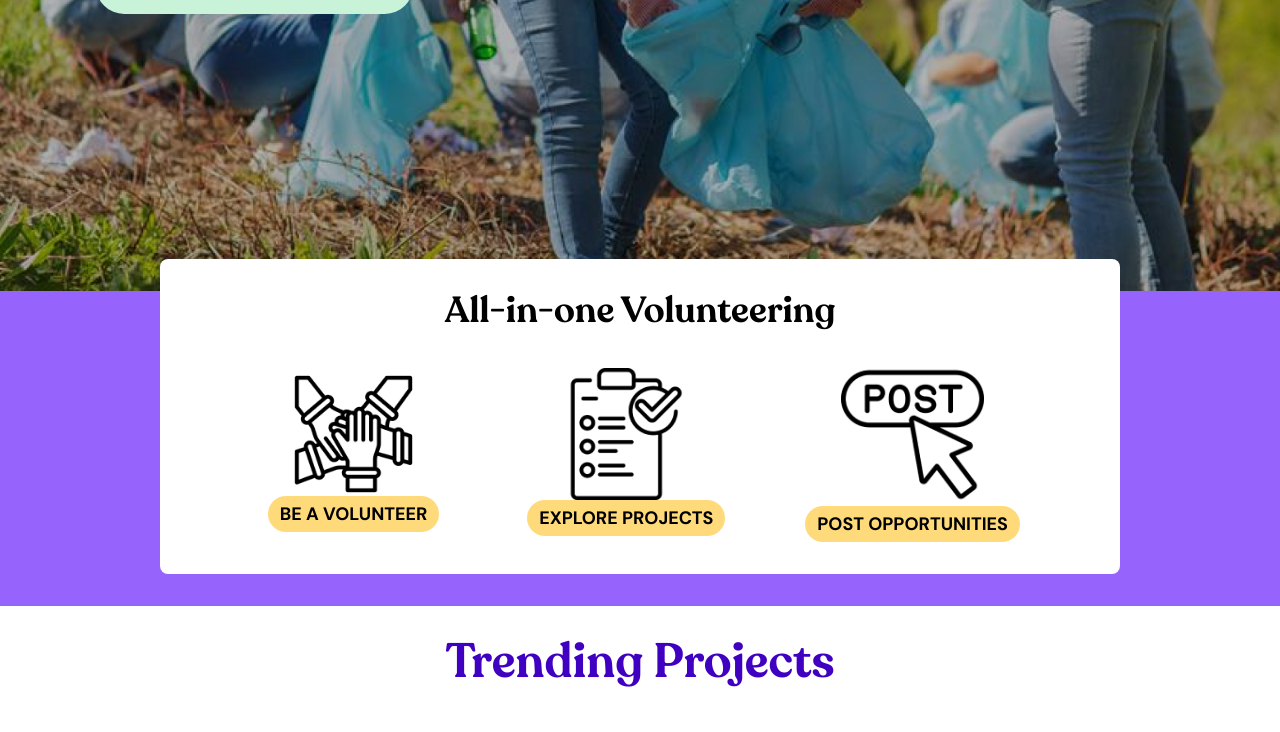
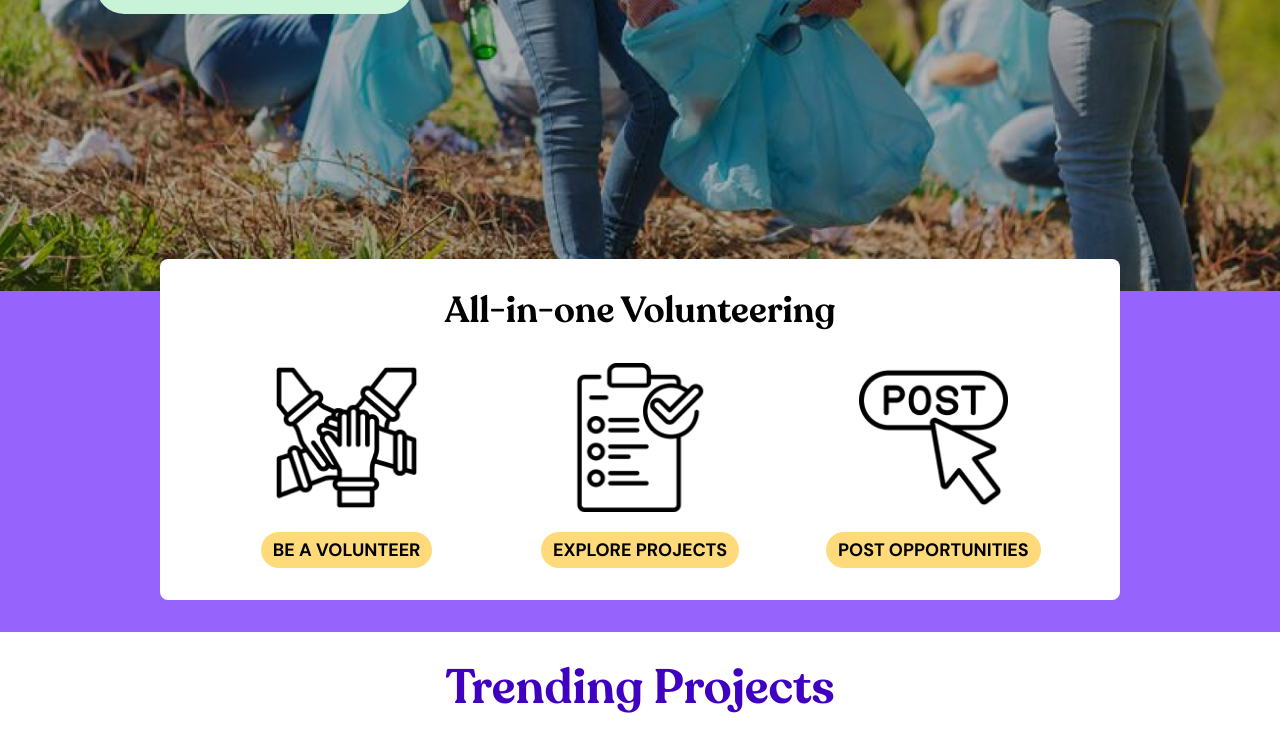
Before and after one commit to smu-hack-dsc/Team-01-Project, a React (Create React App) app in the folder frontend/: page / in a window 1280 px wide. Shown: the part 479-1211 px from the top of the page. Built offline with nearby package versions, Linux system fonts and the light colour scheme.

Commit message:
minor home page edits

```diff
--- a/frontend/src/pages/Home.jsx
+++ b/frontend/src/pages/Home.jsx
@@ -38,38 +38,38 @@ const Home = () => {
 
       {/* second section */}
       <div className="w-full h-500 flex justify-center bg-purple_9663FC">
-        <div className="top-1/2 left-1/2 w-3/4 h-486 flex-shrink-0 rounded-lg bg-white pb-8 mb-8 -mt-8 z-10">
-          <div className="flex justify-center items-center mt-67 text-black text-center font-RecoletaAlt font-semibold text-4xl sm:p-5 lg:p-8">
+        <div className="flex flex-col items-center top-1/2 left-1/2 w-3/4 h-486 flex-shrink-0 rounded-lg bg-white pb-8 mb-8 -mt-8 z-10">
+          <div className="mt-67 text-black text-center font-RecoletaAlt font-semibold text-4xl sm:p-5 lg:p-8">
             All-in-one Volunteering
           </div>
-          <div className="flex flex-row justify-center items-center mx-20">
-            <div className="container mx-auto flex flex-col justify-center items-center ml-5">
+          <div className="flex flex-row justify-end items-center w-full px-auto">
+            <div className="container mx-auto flex flex-col justify-center items-center">
               <img
                 src={require("../resources/img/Team.png")}
                 alt="Team"
-                className="lg:h-2/3 lg:w-2/3 sm:h-1/2 sm:w-1/2"
+                className="lg:h-2/5 lg:w-2/5 sm:h-2/5 sm:w-2/5"
               />
-              <div className="flex items-center justify-center">
+              <div className="lg:mt-5 sm:mt-3">
                 <Button variant="yellow" size="small">BE A VOLUNTEER</Button>
               </div>
             </div>
-            <div className="container mx-auto flex flex-col justify-center items-center lg:mx-20">
+            <div className="container lg:-mx-20 flex flex-col justify-center items-center">
               <img
                 src={require("../resources/img/Briefing.png")}
                 alt="Briefing"
-                className="lg:h-2/3 lg:w-2/3 sm:h-1/2 sm:w-1/2"
+                className="lg:h-2/5 lg:w-2/5 sm:h-2/5 sm:w-2/5"
               />
-              <div className="flex items-center justify-center">
+              <div className="lg:mt-5 sm:mt-3">
                 <Button variant="yellow" size="small">EXPLORE PROJECTS</Button>
               </div>
             </div>
-            <div className="container mx-auto flex flex-col justify-center items-center mr-5">
+            <div className="container mx-auto flex flex-col justify-center items-center">
               <img
                 src={require("../resources/img/Post.png")}
                 alt="Post"
-                className="lg:h-2/3 lg:w-2/3 sm:h-1/2 sm:w-1/2"
+                className="lg:h-2/5 lg:w-2/5 sm:h-2/5 sm:w-2/5"
               />
-              <div className="flex items-center justify-center">
+              <div className="lg:mt-5 sm:mt-3">
                 <Button variant="yellow" size="small">POST OPPORTUNITIES</Button>
               </div>
             </div>
```
